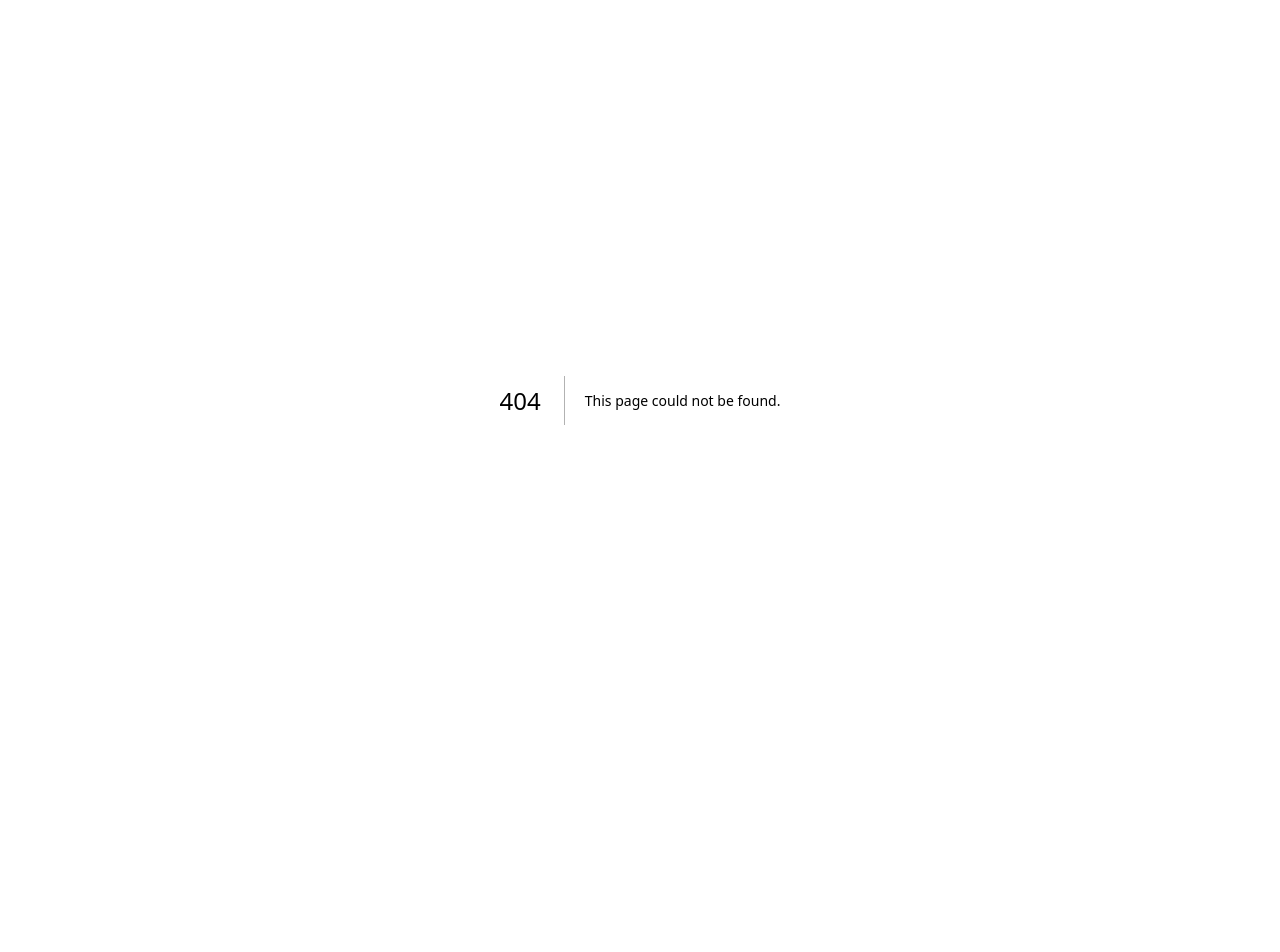
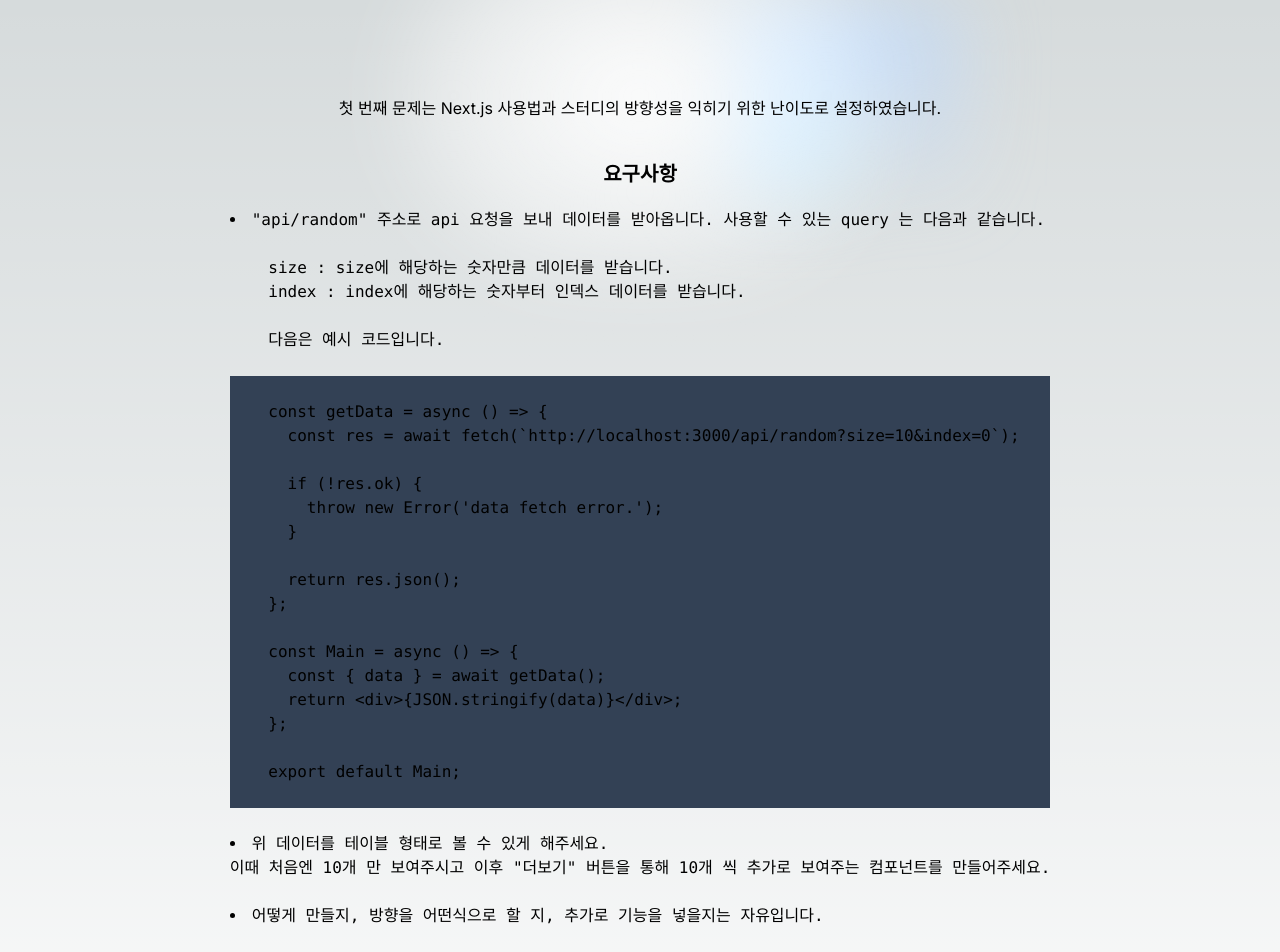
Before and after one commit to AHHA-study/typescript-study, a Next.js app: page /study/1 in a window 1280 px wide. Before the commit this address had no page. Shown: the top 952 px of the page. Before the commit the page ends 800 px from the top, so only its background shows below. Built offline with nearby package versions, Linux system fonts and the light colour scheme.

Commit message:
1번 문제 추가

```diff
--- /dev/null
+++ b/src/app/api/random/route.ts
@@ -0,0 +1,18 @@
+import { NextRequest, NextResponse } from 'next/server';
+import crypto from 'crypto';
+
+const makeDummy = (size: number, index: number) =>
+  Array.from({ length: size }, (_, i) => ({
+    id: i + index,
+    name: crypto.createHash('md5').update(i.toString()).digest('hex'),
+    value: crypto.createHash('sha256').update(i.toString()).digest('hex'),
+  }));
+
+const GET = (req: NextRequest) => {
+  const { searchParams } = req.nextUrl;
+  const size: number = Number(searchParams.get('size') ?? 0);
+  const index: number = Number(searchParams.get('index') ?? 0);
+  return NextResponse.json({ data: makeDummy(size, index) });
+};
+
+export { GET };
--- a/src/app/page.tsx
+++ b/src/app/page.tsx
@@ -1,38 +1,27 @@
-import Image from 'next/image'
+import Image from 'next/image';
 
-const STUDY_COUNT: number = 1
+const STUDY_COUNT: number = 2;
 
 export default function Home() {
   return (
     <main className="flex min-h-screen flex-col items-center justify-between p-24">
       <div className="z-10 max-w-5xl w-full items-center justify-between font-mono text-sm lg:flex">
-        <p
-          className="fixed left-0 top-0 flex w-full justify-center border-b border-gray-300 bg-gradient-to-b from-zinc-200 pb-6 pt-8 backdrop-blur-2xl dark:border-neutral-800 dark:bg-zinc-800/30 dark:from-inherit lg:static lg:w-auto  lg:rounded-xl lg:border lg:bg-gray-200 lg:p-4 lg:dark:bg-zinc-800/30">
+        <p className="fixed left-0 top-0 flex w-full justify-center border-b border-gray-300 bg-gradient-to-b from-zinc-200 pb-6 pt-8 backdrop-blur-2xl dark:border-neutral-800 dark:bg-zinc-800/30 dark:from-inherit lg:static lg:w-auto  lg:rounded-xl lg:border lg:bg-gray-200 lg:p-4 lg:dark:bg-zinc-800/30">
           Get started by editing&nbsp;
           <code className="font-mono font-bold">src/app/page.tsx</code>
         </p>
-        <div
-          className="fixed bottom-0 left-0 flex h-48 w-full items-end justify-center bg-gradient-to-t from-white via-white dark:from-black dark:via-black lg:static lg:h-auto lg:w-auto lg:bg-none">
+        <div className="fixed bottom-0 left-0 flex h-48 w-full items-end justify-center bg-gradient-to-t from-white via-white dark:from-black dark:via-black lg:static lg:h-auto lg:w-auto lg:bg-none">
           <a
             className="pointer-events-none flex place-items-center gap-2 p-8 lg:pointer-events-auto lg:p-0"
             href="https://vercel.com?utm_source=create-next-app&utm_medium=appdir-template&utm_campaign=create-next-app"
             target="_blank"
             rel="noopener noreferrer"
           >
-            By{' '}
-            <Image
-              src="/vercel.svg"
-              alt="Vercel Logo"
-              className="dark:invert"
-              width={100}
-              height={24}
-              priority
-            />
+            By <Image src="/vercel.svg" alt="Vercel Logo" className="dark:invert" width={100} height={24} priority />
           </a>
         </div>
       </div>
-      <div
-        className="relative flex place-items-center before:absolute before:h-[300px] before:w-[480px] before:-translate-x-1/2 before:rounded-full before:bg-gradient-radial before:from-white before:to-transparent before:blur-2xl before:content-[''] after:absolute after:-z-20 after:h-[180px] after:w-[240px] after:translate-x-1/3 after:bg-gradient-conic after:from-sky-200 after:via-blue-200 after:blur-2xl after:content-[''] before:dark:bg-gradient-to-br before:dark:from-transparent before:dark:to-blue-700 before:dark:opacity-10 after:dark:from-sky-900 after:dark:via-[#0141ff] after:dark:opacity-40 before:lg:h-[360px] z-[-1]">
+      <div className="relative flex place-items-center before:absolute before:h-[300px] before:w-[480px] before:-translate-x-1/2 before:rounded-full before:bg-gradient-radial before:from-white before:to-transparent before:blur-2xl before:content-[''] after:absolute after:-z-20 after:h-[180px] after:w-[240px] after:translate-x-1/3 after:bg-gradient-conic after:from-sky-200 after:via-blue-200 after:blur-2xl after:content-[''] before:dark:bg-gradient-to-br before:dark:from-transparent before:dark:to-blue-700 before:dark:opacity-10 after:dark:from-sky-900 after:dark:via-[#0141ff] after:dark:opacity-40 before:lg:h-[360px] z-[-1]">
         <Image
           className="relative dark:drop-shadow-[0_0_0.3rem_#ffffff70] dark:invert"
           src="/next.svg"
@@ -43,7 +32,7 @@ export default function Home() {
         />
       </div>
       <div className="mb-32 grid text-center lg:max-w-5xl lg:w-full lg:mb-0 lg:grid-cols-4 lg:text-left">
-        {Array.from({ length: STUDY_COUNT }, (_, i) =>
+        {Array.from({ length: STUDY_COUNT }, (_, i) => (
           <a
             key={i}
             href={`study/${i}`}
@@ -53,17 +42,14 @@ export default function Home() {
           >
             <h2 className={`mb-3 text-2xl font-semibold`}>
               {`${i}번째`}
-              <span
-                className="ml-2 inline-block transition-transform group-hover:translate-x-1 motion-reduce:transform-none">
+              <span className="ml-2 inline-block transition-transform group-hover:translate-x-1 motion-reduce:transform-none">
                 -&gt;
               </span>
             </h2>
-            <p className={`m-0 max-w-[30ch] text-sm opacity-50`}>
-              0번째 스터디 학습입니다.
-            </p>
+            <p className={`m-0 max-w-[30ch] text-sm opacity-50`}>{i}번째 스터디 학습입니다.</p>
           </a>
-        )}
+        ))}
       </div>
     </main>
-  )
+  );
 }
--- /dev/null
+++ b/src/app/study/1/dayoung/page.tsx
@@ -0,0 +1,5 @@
+const Main = () => {
+  return <div>main</div>
+}
+
+export default Main
--- /dev/null
+++ b/src/app/study/1/gwan/page.tsx
@@ -0,0 +1,5 @@
+const Main = () => {
+  return <div>main</div>
+}
+
+export default Main
--- /dev/null
+++ b/src/app/study/1/inkyu/page.tsx
@@ -0,0 +1,5 @@
+const Main = () => {
+  return <div>main</div>;
+};
+
+export default Main;
--- /dev/null
+++ b/src/app/study/1/page.tsx
@@ -0,0 +1,55 @@
+import StudyPage from '@/component/layout/StudyPage';
+
+const Main = () => {
+  const example = `
+    const getData = async () => {
+      const res = await fetch(\`http://localhost:3000/api/random?size=10&index=0\`);
+
+      if (!res.ok) {
+        throw new Error('data fetch error.');
+      }
+
+      return res.json();
+    };
+
+    const Main = async () => {
+      const { data } = await getData();
+      return <div>{JSON.stringify(data)}</div>;
+    };
+
+    export default Main;
+  `;
+  return (
+    <StudyPage pageNumber={1}>
+      <p className="mb-10">첫 번째 문제는 Next.js 사용법과 스터디의 방향성을 익히기 위한 난이도로 설정하였습니다.</p>
+      <h4 className="text-xl font-bold mb-5">요구사항</h4>
+      <pre className="mb-10">
+        <li>
+          &quot;api/random&quot; 주소로 api 요청을 보내 데이터를 받아옵니다. 사용할 수 있는 query 는 다음과 같습니다.
+          <br />
+          <br />
+          &nbsp;&nbsp;&nbsp; size : size에 해당하는 숫자만큼 데이터를 받습니다.
+          <br />
+          &nbsp;&nbsp;&nbsp; index : index에 해당하는 숫자부터 인덱스 데이터를 받습니다.
+          <br />
+          <br />
+          &nbsp;&nbsp;&nbsp; 다음은 예시 코드입니다.
+          <br />
+          <br />
+          <div className="bg-slate-700">{example}</div>
+        </li>
+        <br />
+        <li>
+          위 데이터를 테이블 형태로 볼 수 있게 해주세요.
+          <br />
+          이때 처음엔 10개 만 보여주시고 이후 &quot;더보기&quot; 버튼을 통해 10개 씩 추가로 보여주는 컴포넌트를
+          만들어주세요.
+        </li>
+        <br />
+        <li>어떻게 만들지, 방향을 어떤식으로 할 지, 추가로 기능을 넣을지는 자유입니다.</li>
+      </pre>
+    </StudyPage>
+  );
+};
+
+export default Main;
--- /dev/null
+++ b/src/app/study/1/sanghyun/page.tsx
@@ -0,0 +1,5 @@
+const Main = () => {
+  return <div>main</div>
+}
+
+export default Main
--- /dev/null
+++ b/src/app/study/1/sunghyeon/page.tsx
@@ -0,0 +1,5 @@
+const Main = () => {
+  return <div>main</div>
+}
+
+export default Main
--- a/src/component/layout/StudyPage.tsx
+++ b/src/component/layout/StudyPage.tsx
@@ -1,14 +1,12 @@
-import { USER } from "@/constant/user";
+import { USER } from '@/constant/user';
 
 const StudyPage = ({ children, pageNumber, ...rest }) => {
   return (
     <main {...rest} className="flex min-h-screen flex-col items-center justify-between p-24">
-      <div
-        className="relative flex place-items-center before:absolute before:h-[300px] before:w-[480px] before:-translate-x-1/2 before:rounded-full before:bg-gradient-radial before:from-white before:to-transparent before:blur-2xl before:content-[''] after:absolute after:-z-20 after:h-[180px] after:w-[240px] after:translate-x-1/3 after:bg-gradient-conic after:from-sky-200 after:via-blue-200 after:blur-2xl after:content-[''] before:dark:bg-gradient-to-br before:dark:from-transparent before:dark:to-blue-700 before:dark:opacity-10 after:dark:from-sky-900 after:dark:via-[#0141ff] after:dark:opacity-40 before:lg:h-[360px] z-[-1]">
-        {children}
-      </div>
+      <div className="relative flex place-items-center before:absolute before:h-[300px] before:w-[480px] before:-translate-x-1/2 before:rounded-full before:bg-gradient-radial before:from-white before:to-transparent before:blur-2xl before:content-[''] after:absolute after:-z-20 after:h-[180px] after:w-[240px] after:translate-x-1/3 after:bg-gradient-conic after:from-sky-200 after:via-blue-200 after:blur-2xl after:content-[''] before:dark:bg-gradient-to-br before:dark:from-transparent before:dark:to-blue-700 before:dark:opacity-10 after:dark:from-sky-900 after:dark:via-[#0141ff] after:dark:opacity-40 before:lg:h-[360px] z-[-1]"></div>
+      <div className="flex flex-col justify-center items-center">{children}</div>
       <div className="mb-32 grid text-center lg:max-w-5xl lg:w-full lg:mb-0 lg:grid-cols-4 lg:text-left">
-        {USER.map((user, i) =>
+        {USER.map((user, i) => (
           <a
             key={i}
             href={`${pageNumber}/${user.toLowerCase()}`}
@@ -18,19 +16,16 @@ const StudyPage = ({ children, pageNumber, ...rest }) => {
           >
             <h2 className={`mb-3 text-2xl font-semibold`}>
               {user}
-              <span
-                className="ml-2 inline-block transition-transform group-hover:translate-x-1 motion-reduce:transform-none">
+              <span className="ml-2 inline-block transition-transform group-hover:translate-x-1 motion-reduce:transform-none">
                 -&gt;
               </span>
             </h2>
-            <p className={`m-0 max-w-[30ch] text-sm opacity-50`}>
-              {`${user}의 학습 내용 보러가기`}
-            </p>
+            <p className={`m-0 max-w-[30ch] text-sm opacity-50`}>{`${user}의 학습 내용 보러가기`}</p>
           </a>
-        )}
+        ))}
       </div>
     </main>
-  )
-}
+  );
+};
 
-export default StudyPage
+export default StudyPage;
```
